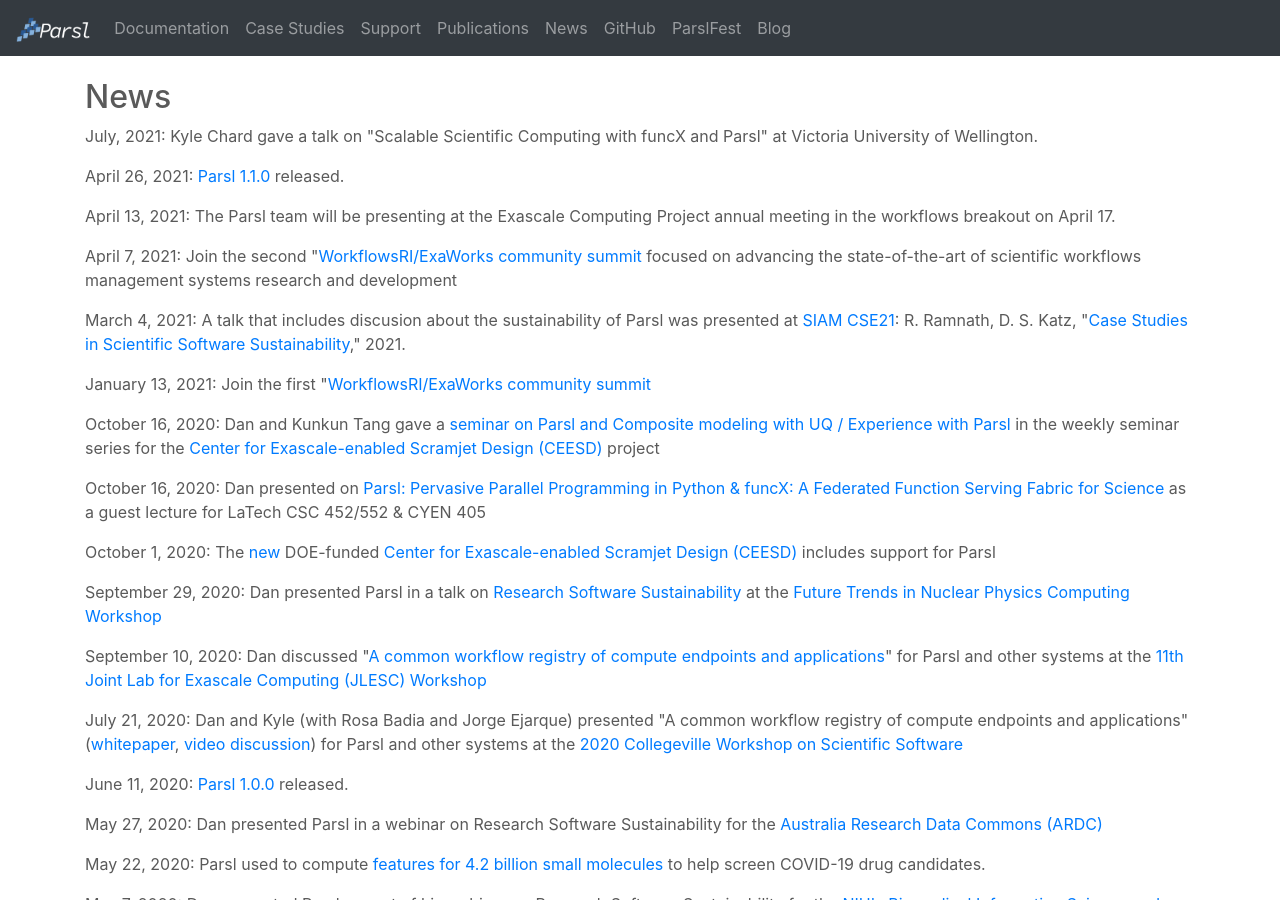
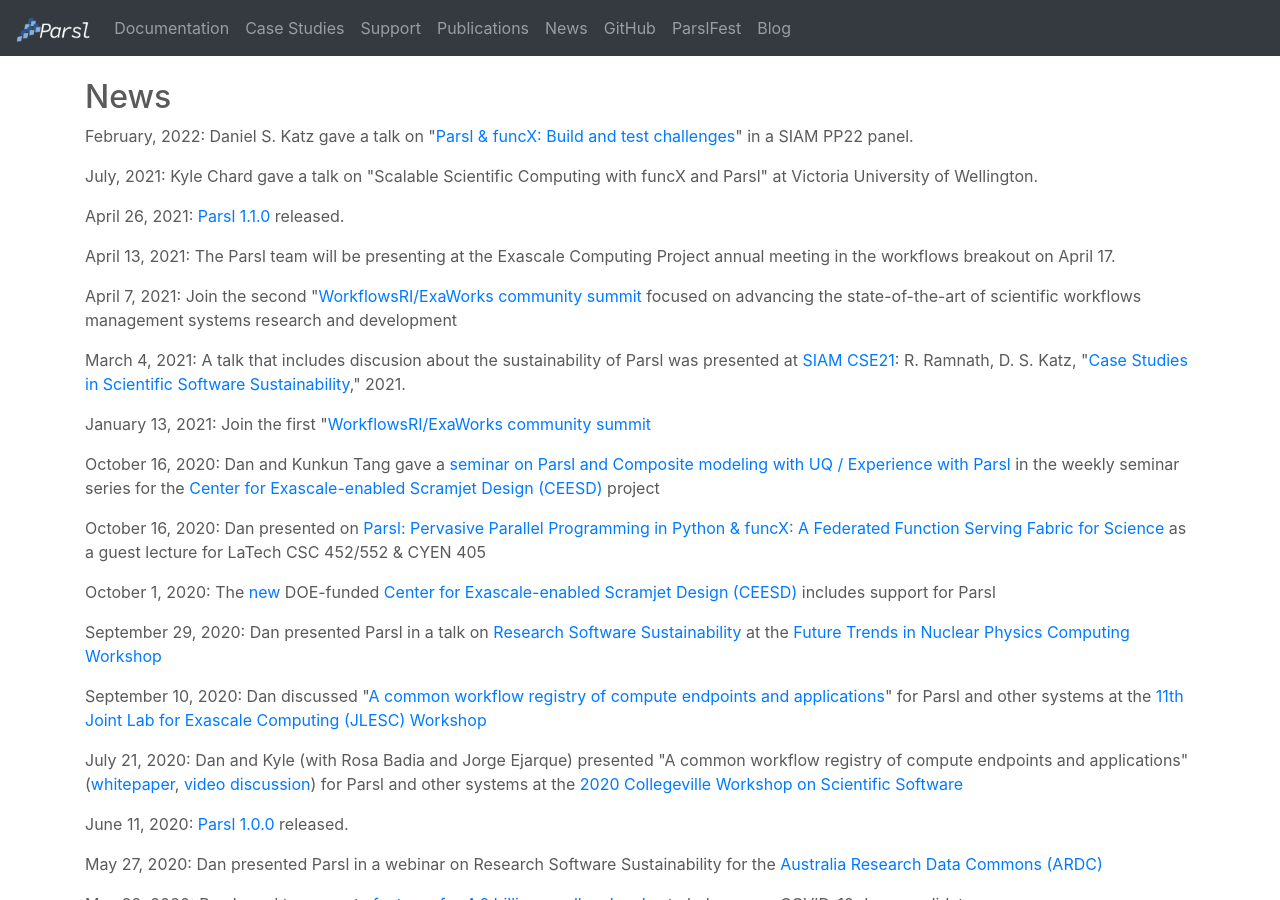
Before and after one commit to Parsl/parsl.github.io, a Jekyll site: the page built from news.html, in a window 1280 px wide and 900 px high. Built offline with Jekyll 4.4.1, drawn with Linux system fonts in a browser that asks for light colours.

Commit message:
Update news.html

```diff
--- a/news.html
+++ b/news.html
@@ -17,6 +17,11 @@
       </div>
       -->
 
+      <div class="news-info">
+        <p><span class="name">February, 2022:</span>
+           Daniel S. Katz gave a talk on "<a href="https://doi.org/10.5281/zenodo.6210785">Parsl & funcX: Build and test challenges</a>" in a SIAM PP22 panel.
+        </p>
+      </div>
 
        <div class="news-info">
         <p><span class="name">July, 2021:</span>
```
